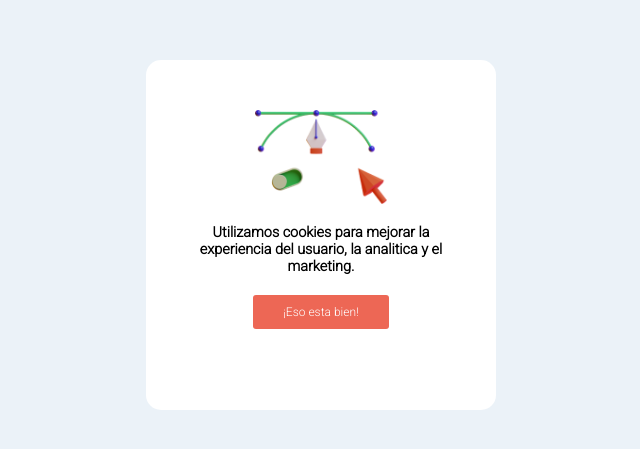
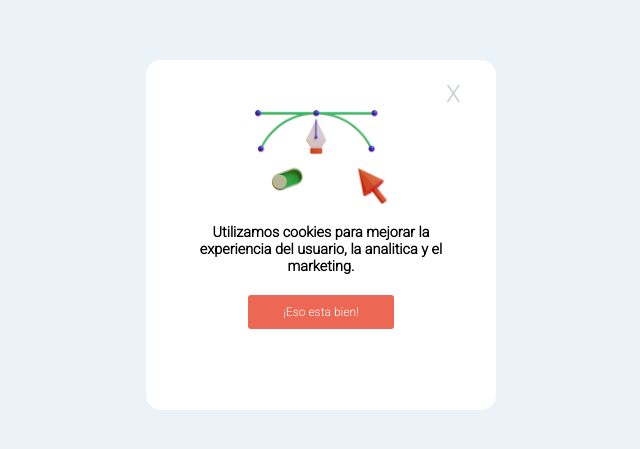
Before and after one commit to GabyFerD/Pop-ups-Ejercicios, a plain HTML site: page index.html in a window 1280 px wide. Shown: the part 165-614 px from the top of the page, 319-959 px from the left. Drawn offline with Linux system fonts and the light colour scheme.

Commit message:
se finaliza card

```diff
--- a/index.html
+++ b/index.html
@@ -18,6 +18,7 @@
           </p>
         </div>
         <button class="boton">¡Eso esta bien!</button>
+        <button class="botonX"><p class="textX">X</p></button>
       </div>
     </main>
   </body>
--- a/style.css
+++ b/style.css
@@ -28,6 +28,7 @@ body {
   display: flex;
   flex-direction: column;
   align-items: center;
+  position: relative;
 }
 
 img {
@@ -43,10 +44,24 @@ img {
 }
 
 .boton {
-  padding: 10px 30px;
+  padding: 10px 35px;
   font-size: 0.75rem;
   border: none;
   background-color: #ed6755;
   color: white;
   border-radius: 3px;
+  cursor: pointer;
 }
+
+.botonX {
+  position: absolute;
+  left: 300px;
+  top: 20px;
+  border: none;
+  background-color: #ffffff;
+  color: rgb(197, 203, 209);
+}
+
+.textX {
+  font-size: 1.5rem;
+}
```
